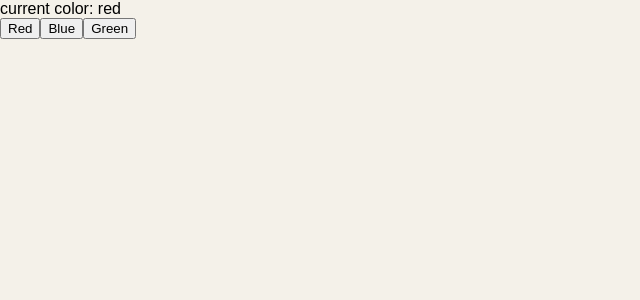
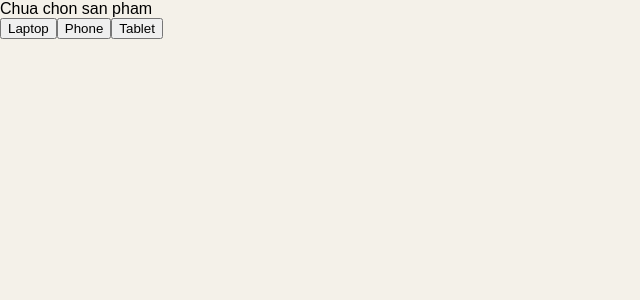
Before and after one commit to suThyyy/react-study, a React (Vite) app: page / in a window 1280 px wide. Shown: the top 300 px of the page, without its empty margins (0-640 px from the left). Built offline with nearby package versions, Linux system fonts and the light colour scheme.

Commit message:
render list by map

```diff
--- a/src/App.jsx
+++ b/src/App.jsx
@@ -1,28 +1,33 @@
 import { useState } from "react";
 
-function ColorDisplay({ color }) {
-  return <div>current color: {color}</div>;
+function SelectedProduct({ product }) {
+  return (
+    <div>{product ? `Selected product: ${product}` : "Chua chon san pham"}</div>
+  );
 }
 
-function ColorButtons({ handleClick }) {
+function ProductList({ products, onSelectProduct }) {
   return (
     <div>
-      <button onClick={() => handleClick("red")}>Red</button>
-      <button onClick={() => handleClick("blue")}>Blue</button>
-      <button onClick={() => handleClick("green")}>Green</button>
+      {products.map((product, index) => (
+        <button key={index} onClick={() => onSelectProduct(product)}>
+          {product}
+        </button>
+      ))}
     </div>
   );
 }
 
 function App() {
-  const [color, setColor] = useState("red");
-  function handleClick(color) {
-    setColor(color);
+  const products = ["Laptop", "Phone", "Tablet"];
+  const [product, selectProduct] = useState("");
+  function onSelectProduct(product) {
+    selectProduct(product);
   }
   return (
     <>
-      <ColorDisplay color={color} />
-      <ColorButtons handleClick={handleClick} />
+      <SelectedProduct product={product} />
+      <ProductList products={products} onSelectProduct={onSelectProduct} />
     </>
   );
 }
```
